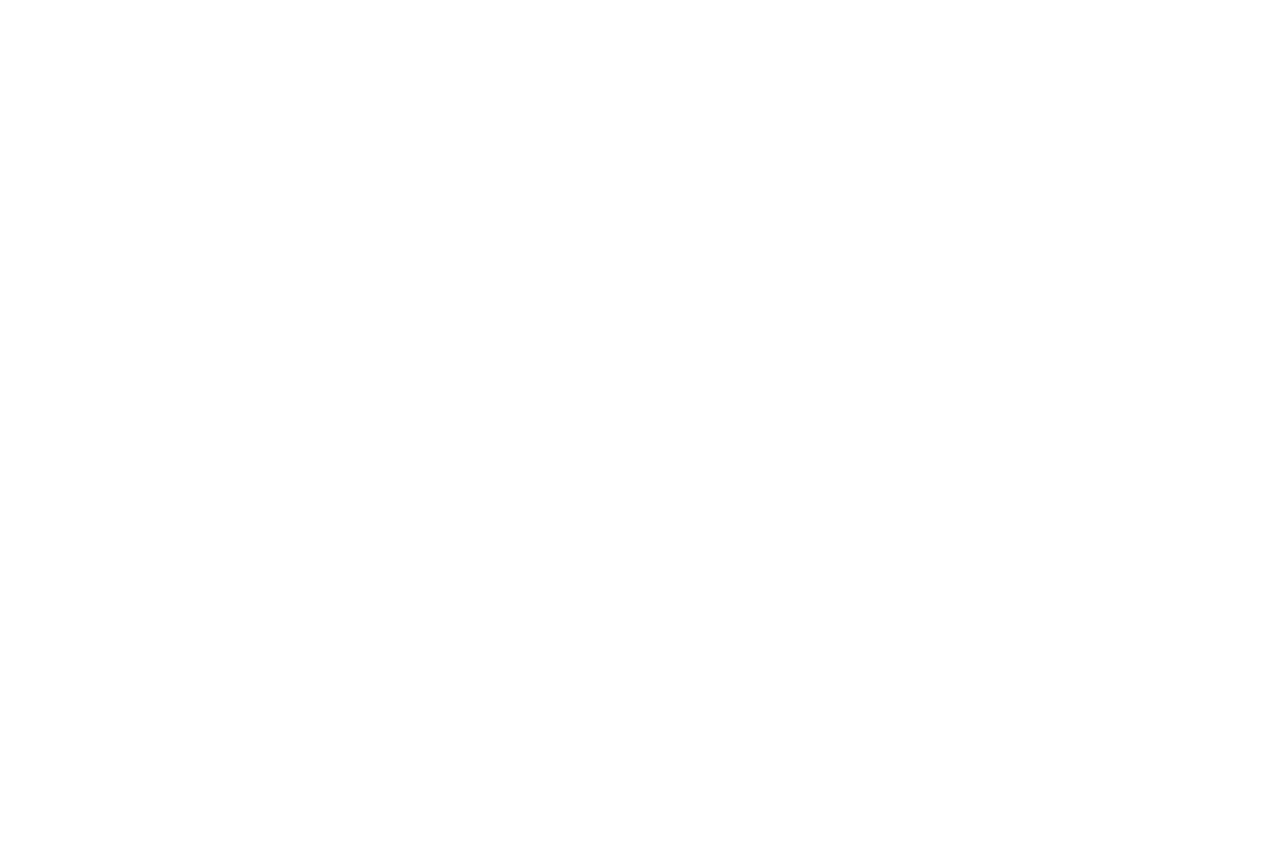
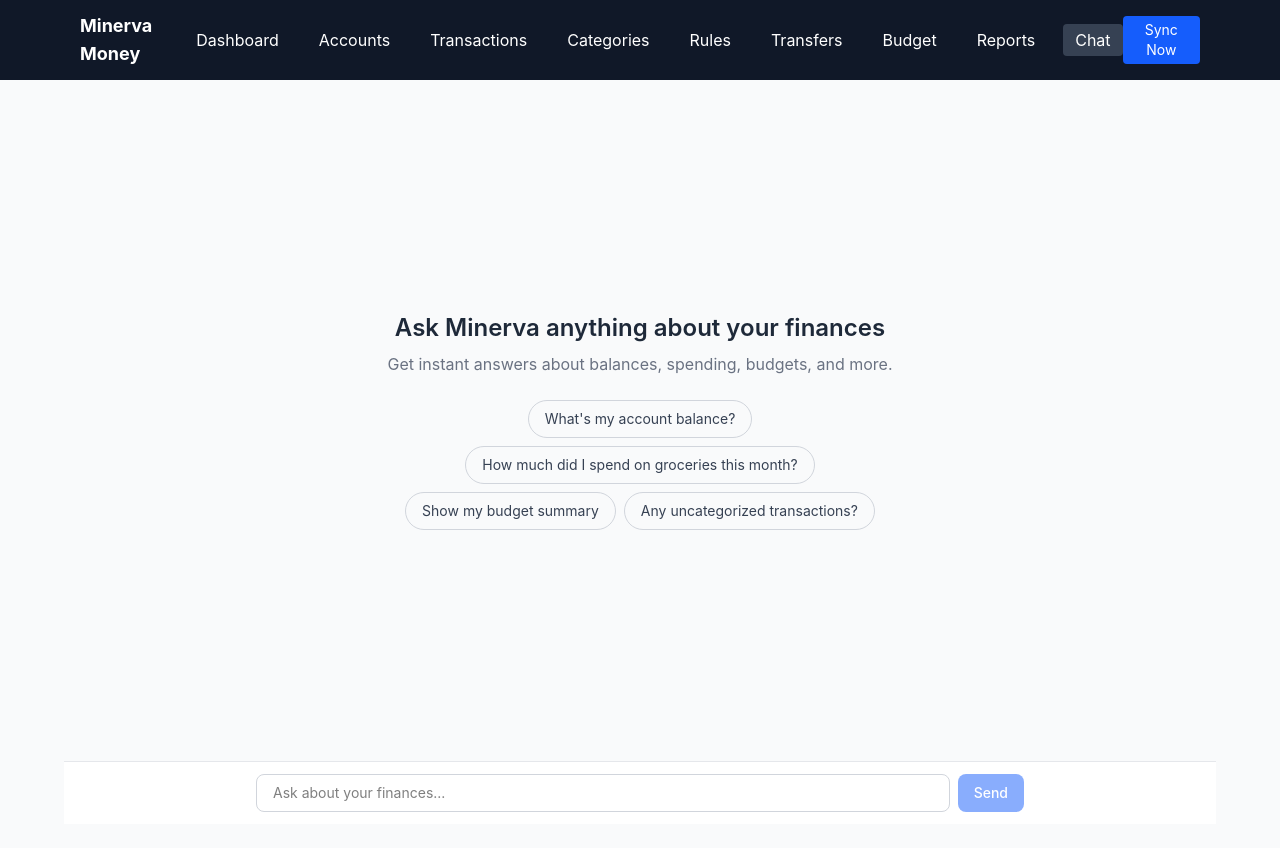
Before and after one commit to skspade/minerva-money, a React (Vite) app in the folder packages/client/: page /chat in a window 1280 px wide. Before the commit this address had no page. Before the commit the page ends 800 px from the top, so only its background shows below. Built offline with nearby package versions, Linux system fonts and the light colour scheme; no server answers.

Commit message:
feat(15-01): add chat route, nav link, and ChatPage shell
Create ChatPage with full-height two-region layout (scrollable message
area + fixed input bar). Add /chat route and Chat NavLink to nav bar.
Empty state shows welcome message with example question buttons.

```diff
--- a/packages/client/src/app.tsx
+++ b/packages/client/src/app.tsx
@@ -8,6 +8,7 @@ import RulesPage from './pages/RulesPage';
 import TransfersPage from './pages/TransfersPage';
 import BudgetPage from './pages/BudgetPage';
 import ReportsPage from './pages/ReportsPage';
+import ChatPage from './pages/ChatPage';
 
 export default function App() {
   return (
@@ -22,6 +23,7 @@ export default function App() {
           <Route path="transfers" element={<TransfersPage />} />
           <Route path="budget" element={<BudgetPage />} />
           <Route path="reports" element={<ReportsPage />} />
+          <Route path="chat" element={<ChatPage />} />
         </Route>
       </Routes>
     </BrowserRouter>
--- a/packages/client/src/components/Layout.tsx
+++ b/packages/client/src/components/Layout.tsx
@@ -75,6 +75,14 @@ export default function Layout() {
               >
                 Reports
               </NavLink>
+              <NavLink
+                to="/chat"
+                className={({ isActive }) =>
+                  `px-3 py-1 rounded ${isActive ? 'bg-gray-700' : 'hover:bg-gray-800'}`
+                }
+              >
+                Chat
+              </NavLink>
             </div>
           </div>
           <div className="flex items-center gap-3">
--- /dev/null
+++ b/packages/client/src/pages/ChatPage.tsx
@@ -0,0 +1,78 @@
+import { useState } from 'react';
+
+const exampleQuestions = [
+  "What's my account balance?",
+  "How much did I spend on groceries this month?",
+  "Show my budget summary",
+  "Any uncategorized transactions?",
+];
+
+export default function ChatPage() {
+  const [input, setInput] = useState('');
+
+  function handleSend() {
+    const trimmed = input.trim();
+    if (!trimmed) return;
+    setInput('');
+    // Message flow wired in Plan 02
+  }
+
+  function handleExampleClick(question: string) {
+    setInput(question);
+  }
+
+  function handleKeyDown(e: React.KeyboardEvent<HTMLTextAreaElement>) {
+    if (e.key === 'Enter' && !e.shiftKey) {
+      e.preventDefault();
+      handleSend();
+    }
+  }
+
+  return (
+    <div className="h-[calc(100vh-56px)] -mx-4 -mt-6 flex flex-col">
+      {/* Message area */}
+      <div className="flex-1 overflow-y-auto p-4">
+        <div className="flex flex-col items-center justify-center h-full text-center">
+          <h2 className="text-2xl font-semibold text-gray-800 mb-2">
+            Ask Minerva anything about your finances
+          </h2>
+          <p className="text-gray-500 mb-6">
+            Get instant answers about balances, spending, budgets, and more.
+          </p>
+          <div className="flex flex-wrap gap-2 justify-center max-w-lg">
+            {exampleQuestions.map((q) => (
+              <button
+                key={q}
+                onClick={() => handleExampleClick(q)}
+                className="px-4 py-2 text-sm rounded-full border border-gray-300 text-gray-700 hover:bg-gray-100 transition-colors"
+              >
+                {q}
+              </button>
+            ))}
+          </div>
+        </div>
+      </div>
+
+      {/* Input bar */}
+      <div className="border-t border-gray-200 bg-white px-4 py-3">
+        <div className="mx-auto max-w-3xl flex gap-2">
+          <textarea
+            value={input}
+            onChange={(e) => setInput(e.target.value)}
+            onKeyDown={handleKeyDown}
+            placeholder="Ask about your finances..."
+            rows={1}
+            className="flex-1 resize-none rounded-lg border border-gray-300 px-4 py-2 text-sm focus:outline-none focus:ring-2 focus:ring-blue-500 focus:border-transparent"
+          />
+          <button
+            onClick={handleSend}
+            disabled={!input.trim()}
+            className="px-4 py-2 rounded-lg bg-blue-600 text-white text-sm font-medium hover:bg-blue-700 disabled:opacity-50 disabled:cursor-not-allowed"
+          >
+            Send
+          </button>
+        </div>
+      </div>
+    </div>
+  );
+}
```
